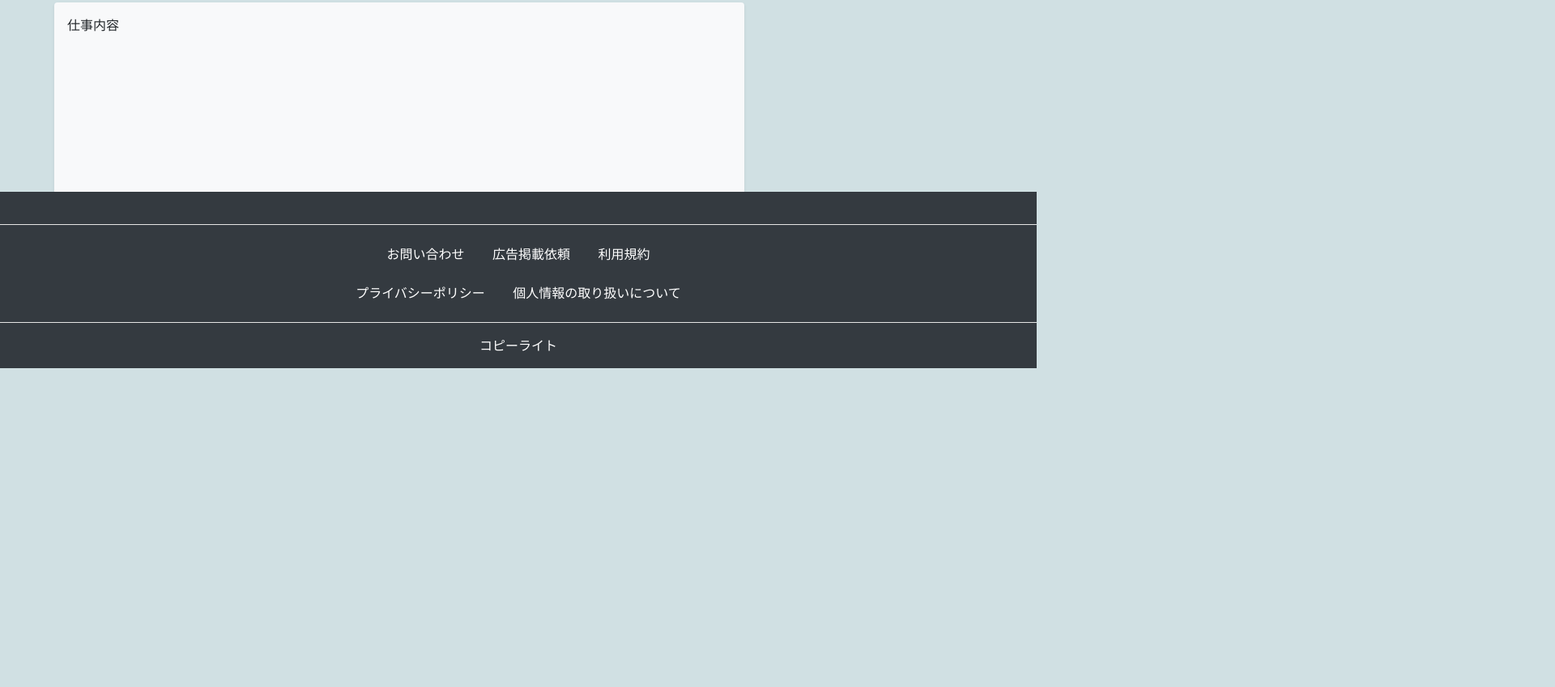
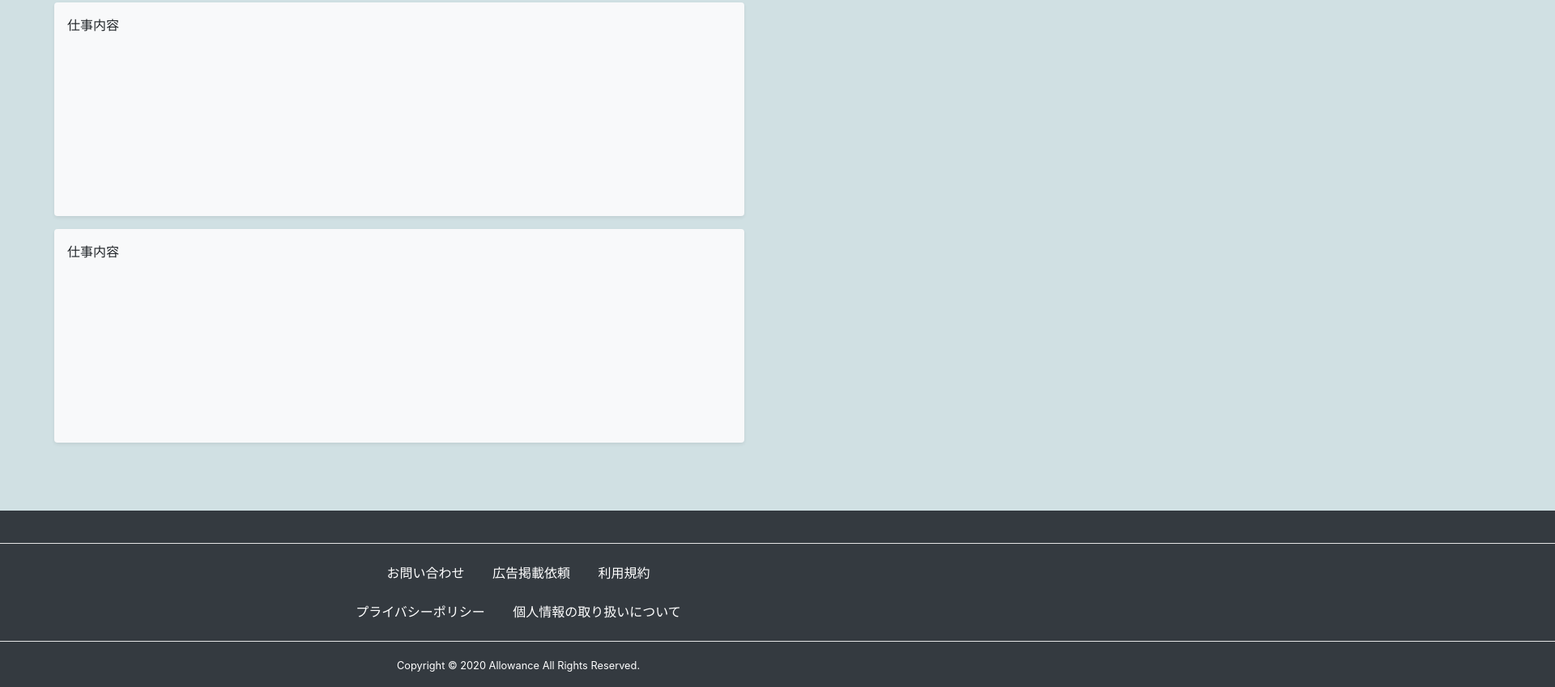
Before and after one commit to Kusuke023/Allowance, a plain HTML site: page sineup.html in a window 1280 px wide. Shown: the part 345-1194 px from the top of the page at 81% size, 1920 px wide, since content can reach past the window. Before the commit the page ends 800 px from the top, so only its background shows below. Drawn offline with Linux system fonts and the light colour scheme.

Commit message:
footer変更

```diff
--- a/sineup.html
+++ b/sineup.html
@@ -57,6 +57,20 @@
                         <br>
                     </p>
                 </div>
+                <div class="mb-3 p-3 bg-light shadow-sm rounded" >
+                    <p>
+                        仕事内容
+                        <br>
+                        <br>
+                        <br>
+                        <br>
+                        <br>
+                        <br>
+                        <br>
+                        <br>
+                        <br>
+                    </p>
+                </div>
             </div>
             <!-- 広告 -->
             <div class="my-3 col-3">
@@ -72,7 +86,7 @@
                 </div>
             </div>
         </div>
-        <footer class="fixed-bottom text-white bg-dark">
+        <footer class="Sticky text-white bg-dark">
             <br>
             <hr>
         <div class="m-0 p-2 text-center">
@@ -85,10 +99,12 @@
             <a href="#" class="text-white col-auto">個人情報の取り扱いについて</a>
         </div>
             <hr>
-            <p class="text-center">
-                コピーライト
-            </p>
-        </footer>
+        <div class="pb-3 text-center">
+            <small class="text-center">
+            Copyright © 2020 Allowance All Rights Reserved.
+        </small>
+        </div>
+    </footer>
 
 </body>
 </html>
@@ -102,4 +118,7 @@
     hr{
         background-color: white;
     }
+    footer{
+        margin: 0 -100% -100% -100%;
+    }
 </style>
```
